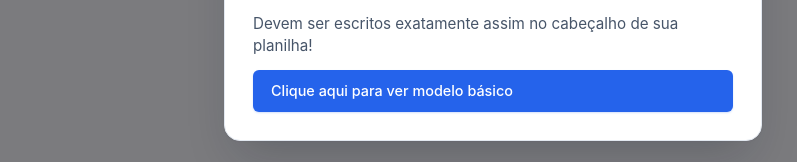
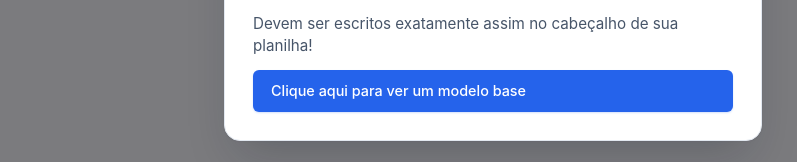
Before and after one commit to arthurresendes/supplier_automation, a React (Vite) app in the folder Front-end/front-supplier/: page / in a window 1280 px wide. Both pictures are taken after a click on the button "Guia do Supplier Automation". Shown: the part 446-608 px from the top of the page, without its empty margins (147-944 px from the left). Built offline with nearby package versions, Linux system fonts and the light colour scheme; no server answers.

Commit message:
Atualizar o Planiha.jsx

```diff
--- a/Front-end/front-supplier/src/pages/Planiha.jsx
+++ b/Front-end/front-supplier/src/pages/Planiha.jsx
@@ -75,7 +75,7 @@ const Planiha = () => {
                     download="planilha_base.xlsx"
                     className={styles.downloadLink}
                 >
-                    Clique aqui para ver modelo básico
+                    Clique aqui para ver um modelo base
                 </a>
             </Modal>
 
```
